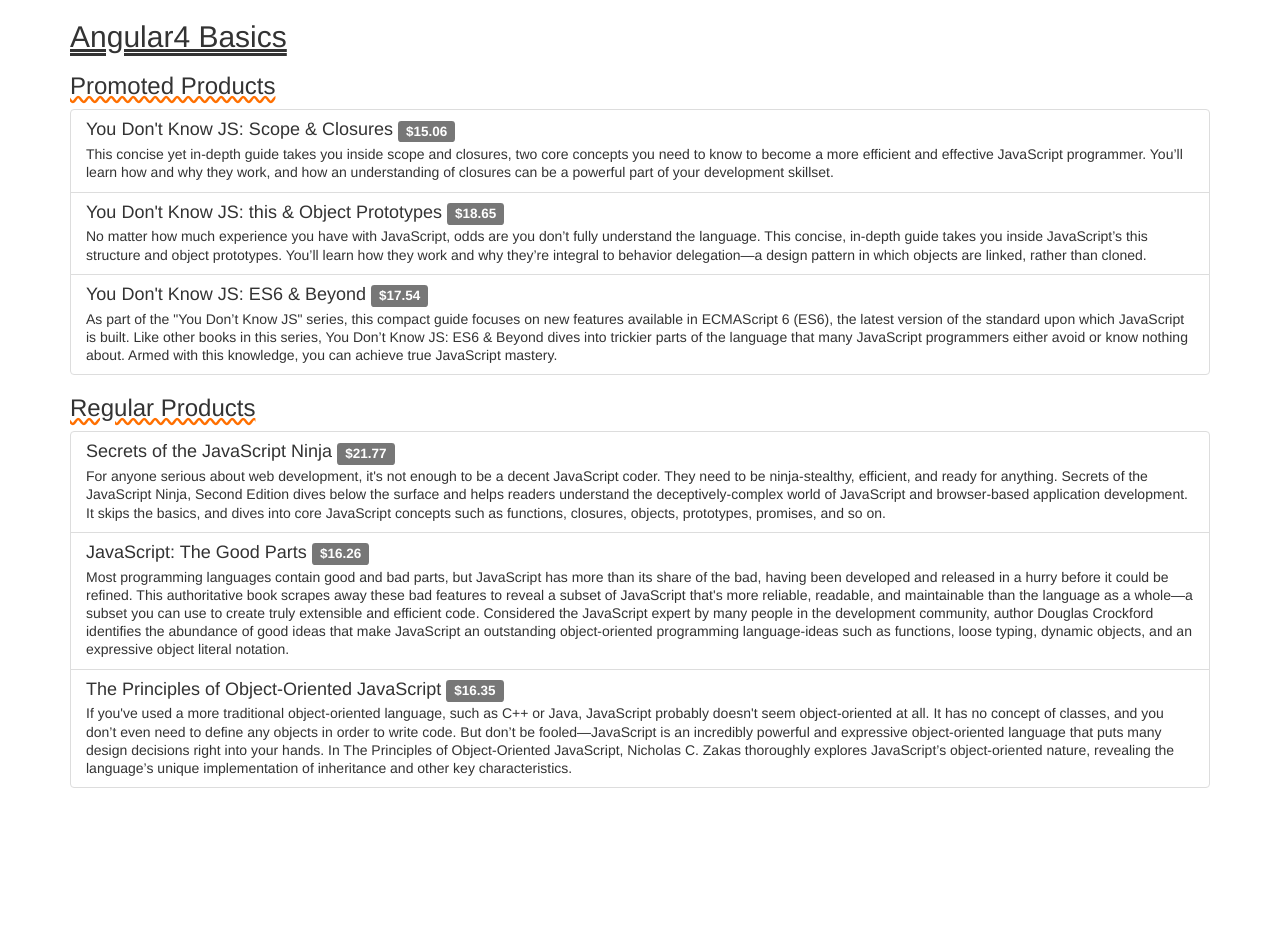
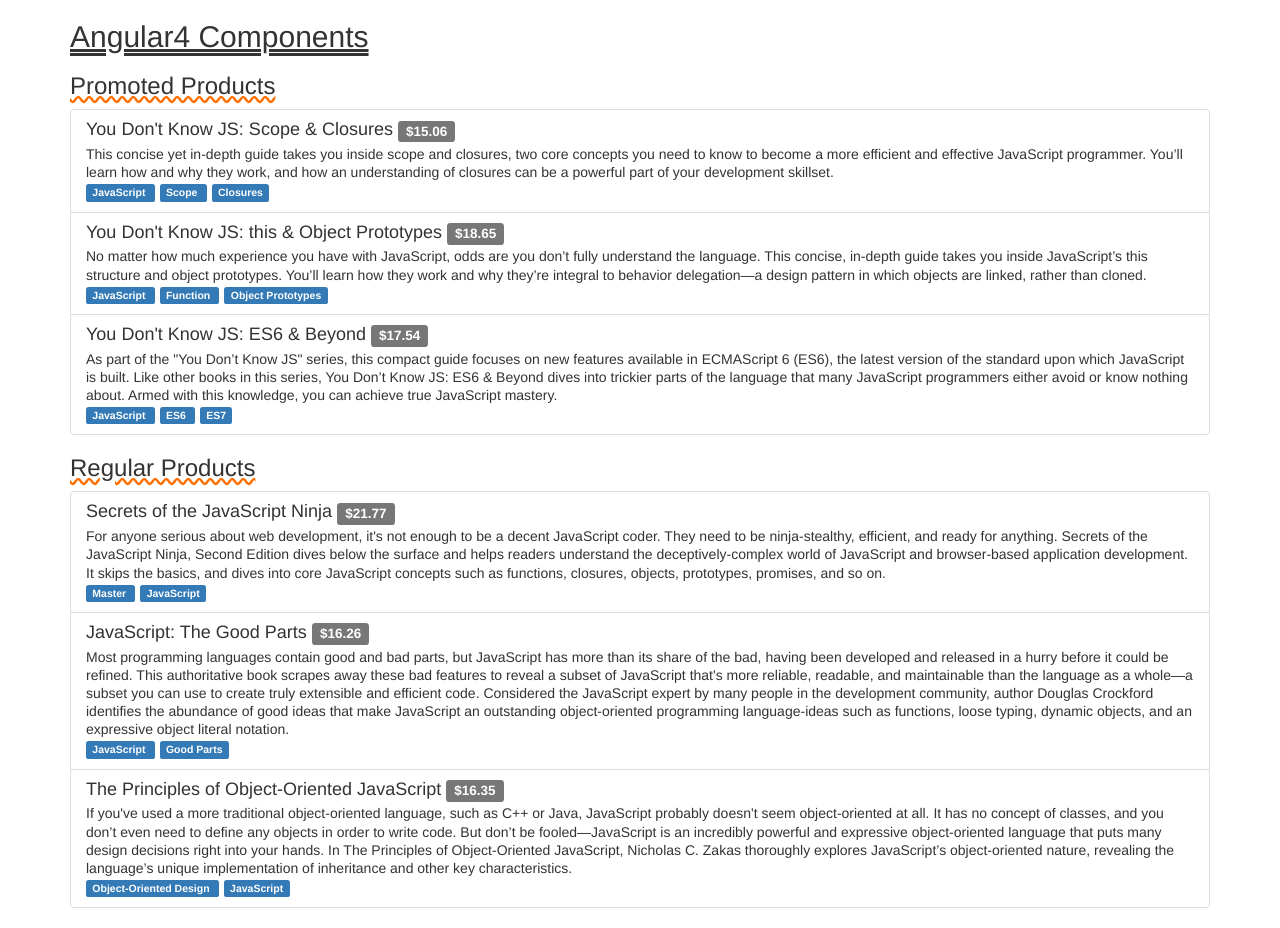
Before and after one commit to JamesKnippel/devmeeting-angular-workshop, an Angular app in the folder demo/: page / in a window 1280 px wide. Before the commit the page ends 808 px from the top, so only its background shows below. Built offline with nearby package versions, Linux system fonts and the light colour scheme.

Commit message:
example: add components-4 task 4

```diff
--- a/demo/package.json
+++ b/demo/package.json
@@ -1,7 +1,7 @@
 {
   "name": "devmeeting-angular-workshop",
   "version": "1.0.0",
-  "description": "Angular4 Components (Task 3)",
+  "description": "Angular4 Components (Task 4)",
   "author": {
     "name": "Jay Kan",
     "email": "leicasper@gmail.com"
--- a/demo/src/app/app.component.ts
+++ b/demo/src/app/app.component.ts
@@ -8,7 +8,7 @@
   styleUrls: ['./app.component.css']
 })
 export class AppComponent implements OnInit {
-  public title: string = 'Angular4 Basics';
+  public title: string = 'Angular4 Components';
   public promotedProducts: Array<IProduct> = [];
   public regularProducts: Array<IProduct> = [];
   private products: IProduct[] = [
@@ -17,42 +17,48 @@
       description: `For anyone serious about web development, it's not enough to be a decent JavaScript coder. They need to be ninja-stealthy, efficient, and ready for anything. Secrets of the JavaScript Ninja, Second Edition dives below the surface and helps readers understand the deceptively-complex world of JavaScript and browser-based application development. It skips the basics, and dives into core JavaScript concepts such as functions, closures, objects, prototypes, promises, and so on.`,
       price: 21.77,
       author: 'John Resig, Bear Bibeault, and Josip Maras',
-      promoted: false
+      promoted: false,
+      tags: ['Master', 'JavaScript']
     },
     {
       name: 'JavaScript: The Good Parts',
       description: `Most programming languages contain good and bad parts, but JavaScript has more than its share of the bad, having been developed and released in a hurry before it could be refined. This authoritative book scrapes away these bad features to reveal a subset of JavaScript that's more reliable, readable, and maintainable than the language as a whole—a subset you can use to create truly extensible and efficient code. Considered the JavaScript expert by many people in the development community, author Douglas Crockford identifies the abundance of good ideas that make JavaScript an outstanding object-oriented programming language-ideas such as functions, loose typing, dynamic objects, and an expressive object literal notation.`,
       price: 16.26,
       author: 'Douglas Crockford',
-      promoted: false
+      promoted: false,
+      tags: ['JavaScript', 'Good Parts']
     },
     {
       name: `You Don't Know JS: Scope & Closures`,
       description: `This concise yet in-depth guide takes you inside scope and closures, two core concepts you need to know to become a more efficient and effective JavaScript programmer. You’ll learn how and why they work, and how an understanding of closures can be a powerful part of your development skillset.`,
       price: 15.06,
       author: 'Kyle Simpson',
-      promoted: true
+      promoted: true,
+      tags: ['JavaScript', 'Scope', 'Closures']
     },
     {
       name: `You Don't Know JS: this & Object Prototypes `,
       description: `No matter how much experience you have with JavaScript, odds are you don’t fully understand the language. This concise, in-depth guide takes you inside JavaScript’s this structure and object prototypes. You’ll learn how they work and why they’re integral to behavior delegation—a design pattern in which objects are linked, rather than cloned. `,
       price: 18.65,
       author: 'Kyle Simpson',
-      promoted: true
+      promoted: true,
+      tags: ['JavaScript', 'Function', 'Object Prototypes']
     },
     {
       name: `You Don't Know JS: ES6 & Beyond`,
       description: `As part of the "You Don’t Know JS" series, this compact guide focuses on new features available in ECMAScript 6 (ES6), the latest version of the standard upon which JavaScript is built. Like other books in this series, You Don’t Know JS: ES6 & Beyond dives into trickier parts of the language that many JavaScript programmers either avoid or know nothing about. Armed with this knowledge, you can achieve true JavaScript mastery.`,
       price: 17.54,
       author: 'Kyle Simpson',
-      promoted: true
+      promoted: true,
+      tags: ['JavaScript', 'ES6', 'ES7']
     },
     {
       name: `The Principles of Object-Oriented JavaScript`,
       description: `If you've used a more traditional object-oriented language, such as C++ or Java, JavaScript probably doesn't seem object-oriented at all. It has no concept of classes, and you don’t even need to define any objects in order to write code. But don’t be fooled—JavaScript is an incredibly powerful and expressive object-oriented language that puts many design decisions right into your hands. In The Principles of Object-Oriented JavaScript, Nicholas C. Zakas thoroughly explores JavaScript’s object-oriented nature, revealing the language’s unique implementation of inheritance and other key characteristics. `,
       price: 16.35,
       author: 'Nicholas C. Zakas',
-      promoted: false
+      promoted: false,
+      tags: ['Object-Oriented Design', 'JavaScript']
     },
   ];
 
--- /dev/null
+++ b/demo/src/app/components/product/product.component.css
@@ -0,0 +1,3 @@
+product-cmp .label {
+    margin-right: 5px;
+}
--- a/demo/src/app/components/product/product.component.html
+++ b/demo/src/app/components/product/product.component.html
@@ -5,3 +5,9 @@
 </h4>
 
 <p class="list-group-item-text">{{ product.description }}</p>
+
+<div *ngIf="product.tags">
+  <span class="label label-primary" *ngFor="let tag of product.tags">
+    {{ tag }}
+  </span>
+</div>
--- a/demo/src/app/components/product/product.component.ts
+++ b/demo/src/app/components/product/product.component.ts
@@ -5,7 +5,8 @@
   selector: 'product-cmp',
   encapsulation: ViewEncapsulation.None,
   changeDetection: ChangeDetectionStrategy.OnPush,
-  templateUrl: './product.component.html'
+  templateUrl: './product.component.html',
+  styleUrls: ['./product.component.css']
 })
 export class ProductComponent {
   @Input() product: IProduct;
--- a/demo/src/app/interfaces.ts
+++ b/demo/src/app/interfaces.ts
@@ -4,4 +4,5 @@
   price: number;
   promoted?: boolean;
   author?: string;
+  tags?: string[];
 }
--- a/demo/src/index.html
+++ b/demo/src/index.html
@@ -2,7 +2,7 @@
 <html lang="en">
 <head>
   <meta charset="utf-8">
-  <title>Angular4 Components (Task 3)</title>
+  <title>Angular4 Components (Task 4)</title>
   <base href="/">
   <meta name="viewport" content="width=device-width, initial-scale=1">
   <link rel="icon" type="image/x-icon" href="favicon.ico">
--- a/demo/src/main.ts
+++ b/demo/src/main.ts
@@ -9,7 +9,7 @@
   enableProdMode();
 }
 
-console.log('Angular4 Components (Task 3)');
+console.log('Angular4 Components (Task 4)');
 
 export function main() {
   platformBrowserDynamic()
```
